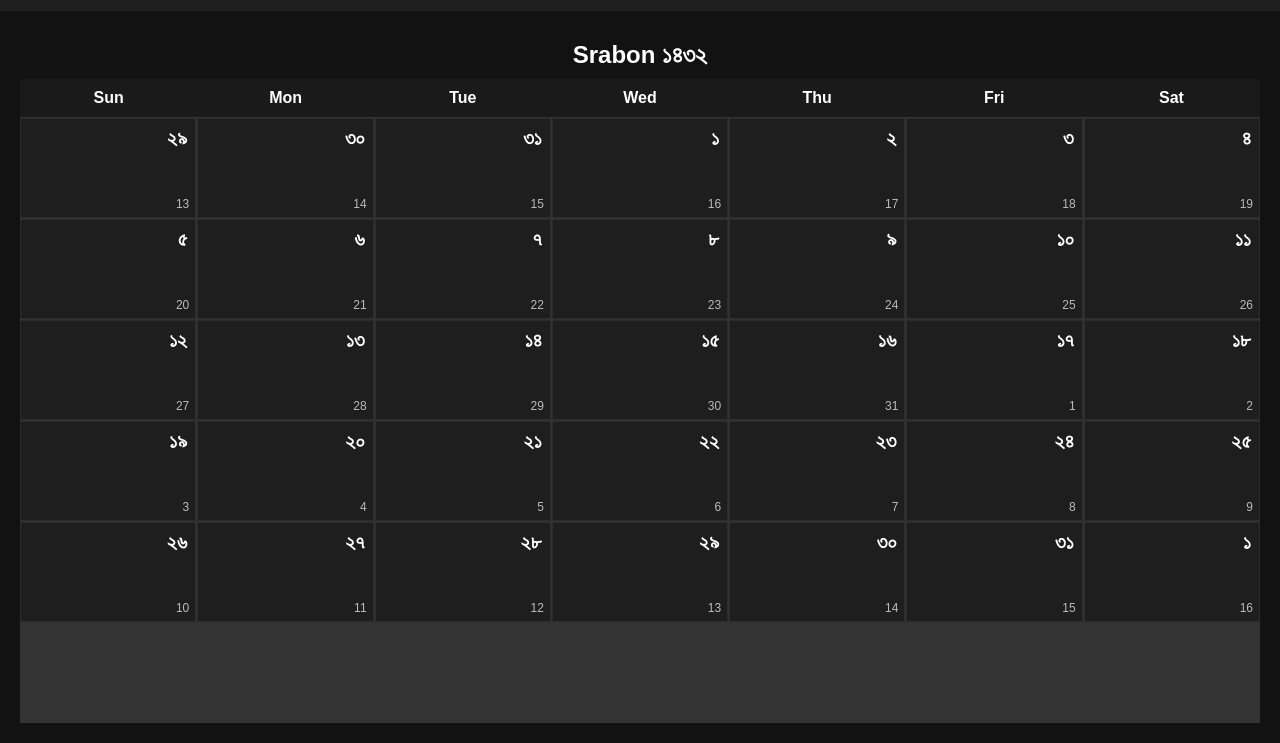
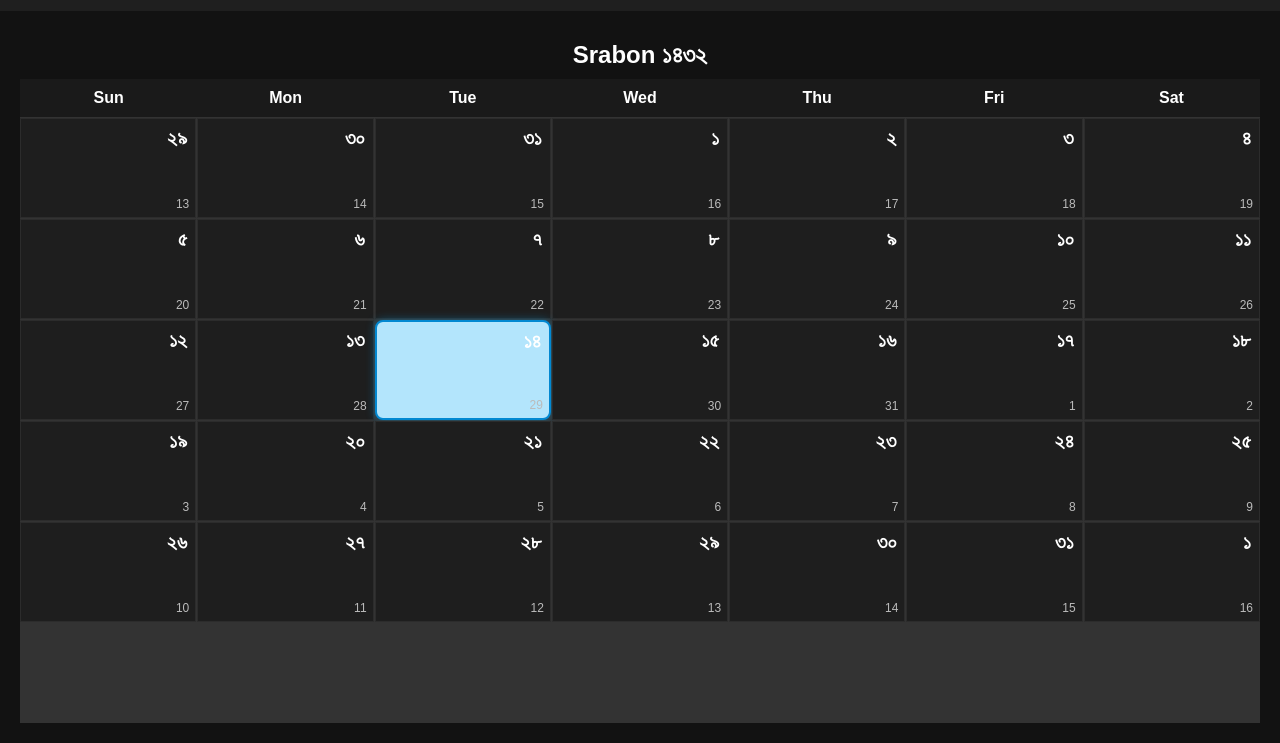
Before and after one commit to saibshuvro/bangladeshi_national_calendar, a plain HTML site: page index.html in a window 1280 px wide. Shown: the part 89-832 px from the top of the page. Drawn offline with Linux system fonts and the light colour scheme.

Commit message:
WIP: ongoing changes with some bugs

```diff
--- a/script.js
+++ b/script.js
@@ -4,16 +4,21 @@ class DateTimeBN {
   constructor() {
     if (DateTimeBN.instance) return DateTimeBN.instance;
 
-    this.bstDate = this.getCurrentBSTDate();
+    // Step 1: Store UTC and BST dates
+    this.captureDateTimes();
+
+    // Step 2: Compute Bangla date using BST date
     this.banglaDate = this.convertToBanglaDate(this.bstDate);
 
     DateTimeBN.instance = this;
   }
 
-  getCurrentBSTDate() {
-    const nowUTC = new Date();
+  // --- Capture UTC and BST dates ---
+  captureDateTimes() {
+    this.utcDate = new Date(); // UTC date-time
     const offsetMillis = 6 * 60 * 60 * 1000;
-    return new Date(nowUTC.getTime() + offsetMillis);
+    this.bstDate = new Date(this.utcDate.getTime() + offsetMillis);
+    console.log(this.bstDate); // BST = UTC + 6
   }
 
   convertToBanglaDate(date) {
@@ -21,16 +26,17 @@ class DateTimeBN {
     const gMonth = date.getMonth();
     const gDay = date.getDate();
 
-    const bengaliNewYear = new Date(gYear, 3, 14); // 14 April
+    this.bengaliNewYear = new Date(Date.UTC(gYear, 3, 13, 18, 0, 0) + (6 * 60 * 60 * 1000));
+    // 14 April 00:00 BST
 
     let banglaYear;
-    if (date < bengaliNewYear) {
+    if (date < this.bengaliNewYear) {
       banglaYear = gYear - 594;
     } else {
       banglaYear = gYear - 593;
     }
 
-    let daysSinceBoishakhStart = Math.round((date - bengaliNewYear) / (1000 * 60 * 60 * 24));
+    let daysSinceBoishakhStart = Math.floor((date - this.bengaliNewYear) / (1000 * 60 * 60 * 24));
     if (daysSinceBoishakhStart < 0) {
       daysSinceBoishakhStart += 365;
     }
@@ -45,9 +51,9 @@ class DateTimeBN {
   }
 
   calculateBanglaMonthAndDay(daysSinceBoishakhStart, banglaYear) {
-    const isLeap = banglaYear % 4 === 2;
+    this.isLeap = banglaYear % 4 === 2;
 
-    const banglaMonths = [
+    this.banglaMonths = [
       { name: 'Boishakh', days: 31 },
       { name: 'Joishtho', days: 31 },
       { name: 'Ashar', days: 31 },
@@ -58,14 +64,14 @@ class DateTimeBN {
       { name: 'Ogrohayon', days: 30 },
       { name: 'Poush', days: 30 },
       { name: 'Magh', days: 30 },
-      { name: 'Falgun', days: isLeap ? 30 : 29 },
+      { name: 'Falgun', days: this.isLeap ? 30 : 29 },
       { name: 'Chaitro', days: 30 },
     ];
 
     let remainingDays = daysSinceBoishakhStart;
 
-    for (let i = 0; i < banglaMonths.length; i++) {
-      const month = banglaMonths[i];
+    for (let i = 0; i < this.banglaMonths.length; i++) {
+      const month = this.banglaMonths[i];
       if (remainingDays < month.days) {
         return {
           month: month.name,
@@ -78,37 +84,16 @@ class DateTimeBN {
     return { month: 'Boishakh', day: 1 };
   }
 
-  getGregorianDateOfBanglaMonthStart(banglaYear, banglaMonthName) {
-    const isLeap = banglaYear % 4 === 2;
-
-    const banglaMonths = [
-      { name: 'Boishakh', days: 31 },
-      { name: 'Joishtho', days: 31 },
-      { name: 'Ashar', days: 31 },
-      { name: 'Srabon', days: 31 },
-      { name: 'Bhadro', days: 31 },
-      { name: 'Ashwin', days: 31 },
-      { name: 'Kartik', days: 30 },
-      { name: 'Ogrohayon', days: 30 },
-      { name: 'Poush', days: 30 },
-      { name: 'Magh', days: 30 },
-      { name: 'Falgun', days: isLeap ? 30 : 29 },
-      { name: 'Chaitro', days: 30 },
-    ];
-
-    // Step 1: Get the Bengali New Year (Boishakh ১) as Gregorian date
-    const gYearEstimate = this.bstDate.getFullYear()
-    const boishakhStart = new Date(gYearEstimate, 3, 14); // 14 April
-
+  getGregorianDateOfBanglaMonthStart(banglaMonthName) {
     // Step 2: Count days to the target month
     let dayOffset = 0;
-    for (const month of banglaMonths) {
+    for (const month of this.banglaMonths) {
       if (month.name === banglaMonthName) break;
       dayOffset += month.days;
     }
 
     // Step 3: Return Gregorian date of ১ of target Bangla month
-    return new Date(boishakhStart.getTime() + dayOffset * 24 * 60 * 60 * 1000);
+    return new Date(this.bengaliNewYear.getTime() + dayOffset * 24 * 60 * 60 * 1000);
   }
 }
 
@@ -128,7 +113,7 @@ function populateCalendarGrid() {
   const banglaYear = today.banglaDate.year;
 
   // Get Gregorian date of Bangla ১ তারিখ
-  const startDate = today.getGregorianDateOfBanglaMonthStart(banglaYear, banglaMonthName);
+  const startDate = today.getGregorianDateOfBanglaMonthStart(banglaMonthName);
   const startWeekday = startDate.getDay(); // 0 = Sunday, ..., 6 = Saturday
 
   // Start from the Sunday of that week (or earlier days of previous Bangla month)
@@ -161,11 +146,10 @@ function populateCalendarGrid() {
     cell.appendChild(engDiv);
     container.appendChild(cell);
   }
-// Display Bangla month and year
-const header = document.getElementById('bangla-month-year');
-header.innerText = `${today.banglaDate.month} ${toBanglaNumber(today.banglaDate.year)}`;
+  // Display Bangla month and year
+  const header = document.getElementById('bangla-month-year');
+  header.innerText = `${today.banglaDate.month} ${toBanglaNumber(today.banglaDate.year)}`;
 }
-
 
 // --- Toggle sidebar ---
 document.getElementById("menu-toggle").addEventListener("click", function () {
--- a/style.css
+++ b/style.css
@@ -135,3 +135,10 @@ body {
   padding: 10px;
   color: #ffffff;
 }
+
+.calendar-cell.today {
+  background-color: #b3e5fc; /* light blue */
+  border: 2px solid #0288d1; /* deep blue border */
+  border-radius: 8px;
+  box-shadow: 0 0 10px rgba(3, 169, 244, 0.4);
+}
```
Also changed, not shown: 1 other file.
